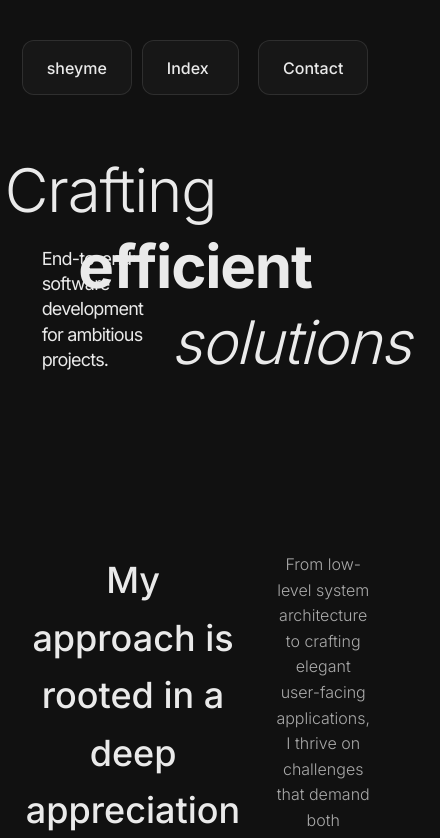
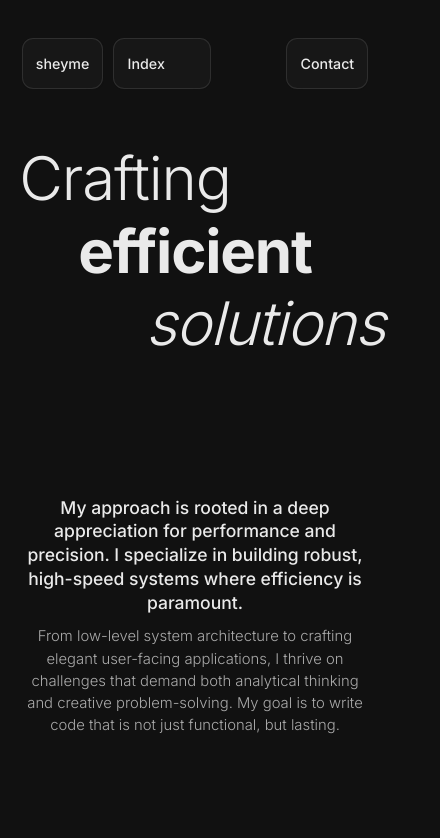
Before and after one commit to YourCurseSheyme/YourCurseSheyme.github.io, a website: page index.html in a window 390 px wide. Shown: the top 838 px of the page, 440 px wide, since content can reach past the window. Drawn offline with Linux system fonts and the light colour scheme.

Commit message:
added adaptability

```diff
--- a/index.html
+++ b/index.html
@@ -1,6 +1,10 @@
 <!DOCTYPE html>
 <html lang="en">
 <head>
+  <link rel="preconnect" href="https://fonts.gstatic.com" crossorigin>
+  <link rel="preconnect" href="https://fonts.googleapis.com">
+  <link href="https://fonts.googleapis.com/css2?family=Inter:wght@300;400;500;600;700&display=swap" rel="stylesheet">
+
   <meta charset="UTF-8">
   <meta name="viewport" content="width=device-width, initial-scale=1.0">
   <title>Sheyme's Portfolio</title>
@@ -77,10 +81,10 @@
   <section id="quote" class="quote">
     <figure class="quote__content">
       <blockquote>
-        “The best code is no code at all. The second best code is the code you don't have to write.”
+        “Exceptions should be truly exceptional.”
       </blockquote>
       <figcaption>
-        — Robert C. Martin
+        — Bjarne Stroustrup
       </figcaption>
     </figure>
   </section>
--- a/style.css
+++ b/style.css
@@ -1,5 +1,3 @@
-@import url('https://fonts.googleapis.com/css2?family=Inter:wght@300;400;500;600;700&display=swap');
-
 * {
   margin: 0;
   padding: 0;
@@ -12,13 +10,13 @@ section {
 }
 
 :root {
-  --padding: 5.556vw;
+  --padding: clamp(1rem, 5.556vw, 5rem);
   --text-color: #eaeaea;
   --text-color-secondary: #aaaaaa;
   --background-color: #111111;
   --border-color: rgba(255, 255, 255, .15);
   --accent-color: #f25436;
-  --font-main: 'Inter', sans-serif;
+  --font-main: 'Inter', system-ui, -apple-system, Segoe UI, Roboto, sans-serif;
   --font-weight-primary: 500;
   --font-weight-secondary: 300;
 }
@@ -28,7 +26,7 @@ section {
 body {
   background-color: var(--background-color);
   color: var(--text-color);
-  font-family: var(--font-main);
+  font-family: var(--font-main), sans-serif;
   padding: 0;
   overflow-x: hidden;
 }
@@ -768,3 +766,101 @@ body {
 .experience-popup__text.is-visible {
   opacity: 1;
 }
+
+/* =========================================
+   Mobile adaptations — keep desktop intact
+   ========================================= */
+@media (max-width: 640px){
+
+  /* 0) База: слегка уменьшаем базовый размер шрифта и вертикальные отступы секций */
+  html { font-size: 15px; } /* было 16 — читаемо, но компактнее */
+  section, .intro, .experience, .quote, .contact, .footer {
+    padding-block: 2.25rem !important; /* глобально меньше "воздуха" между блоками */
+  }
+
+  .hero {
+    min-height: 50vh;
+    display: flex;
+    flex-direction: column;
+    justify-content: center;
+    align-items: center;
+    text-align: center;
+    /*padding: 2rem 1rem;*/
+  }
+
+  .hero__title,
+  .hero__line,
+  .hero .title-line {
+    display: block;
+    font-size: clamp(60px, 12vw, 180px);
+    line-height: 1.15;
+    margin: 0.25rem 0;
+  }
+
+  .hero__line--top {
+    transform: translateX(-20%);
+  }
+
+  .hero__line--bottom {
+    transform: translateX(20%);
+  }
+
+  .hero__subtitle{
+    display: none !important;
+  }
+
+  /* 2) INTRO
+     — в колонку, шрифты чуть меньше, читаемо с телефона */
+  .intro__container {
+    display: flex; flex-direction: column; align-items: flex-start; gap: 0.75rem;
+  }
+  .intro__paragraph--large {
+    font-size: clamp(1.125rem, 4.5vw, 1.375rem);
+    line-height: 1.35;
+  }
+  .intro__paragraph--small {
+    font-size: clamp(0.95rem, 3.8vw, 1.05rem);
+    line-height: 1.5;
+  }
+  /* если на десктопе было 2 колонки через grid — на мобилке делаем одну */
+  .intro__grid { display: grid; grid-template-columns: 1fr !important; gap: 0.75rem; }
+
+  .intro__decorative-circle { display: none !important; }
+
+  /* 3) EXPERIENCE
+     — функционал сохраняем, уменьшаем кегли и уплотняем строки */
+  .experience { padding-block: 2rem; }
+  .experience__list { gap: 0.75rem; }
+  .experience__item { min-height: auto; padding-block: 0.75rem; }
+  .experience__company { font-size: clamp(1rem, 4vw, 1.125rem); line-height: 1.4; }
+  .experience__role { font-size: 0.95rem; opacity: 0.9; }
+
+  /* 4) QUOTE (если есть блок цитаты) — меньше вертикальные поля и кегль */
+  .quote { padding-block: 1.75rem; }
+  .quote__text { font-size: clamp(1rem, 4vw, 1.125rem); line-height: 1.4; }
+
+  /* 5) CONTACT
+     — «таблетки» компактнее, в одну колонку, удобно тапать */
+  .contact { padding-block: 2rem; }
+  .contact__button-group { display: grid; grid-template-columns: 1fr; gap: 0.75rem; }
+  .contact__button,
+  .contact .pill {
+    min-height: 3rem;
+    padding: 0.75rem 1rem;
+    font-size: 1rem;
+    border-radius: 999px;
+  }
+
+  /* 6) FOOTER
+     — убираем часы, оставляем остальное */
+  .footer__time-container { display: none !important; }
+
+  /* 7) Навигация (аккуратно, без влияния на десктоп)
+     — если «таблетки» в хедере слишком большие — делаем их компактнее */
+  .header { padding-inline: var(--padding); }
+  .header .pill,
+  .header__link {
+    padding: 0.5rem 0.875rem;
+    font-size: 0.95rem;
+  }
+}
```
